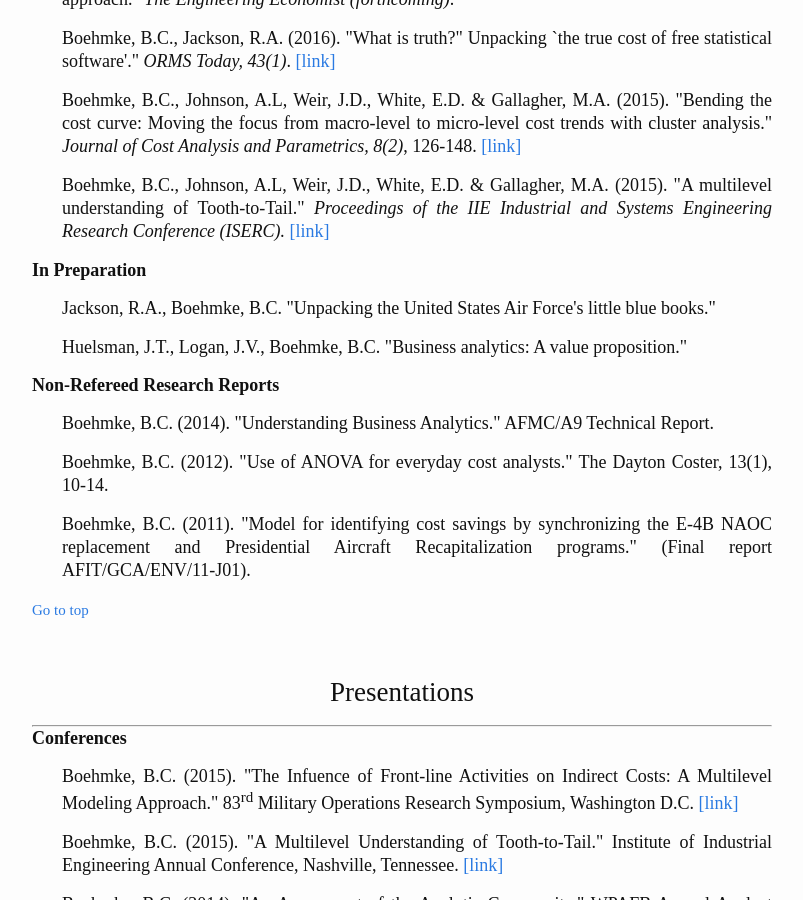
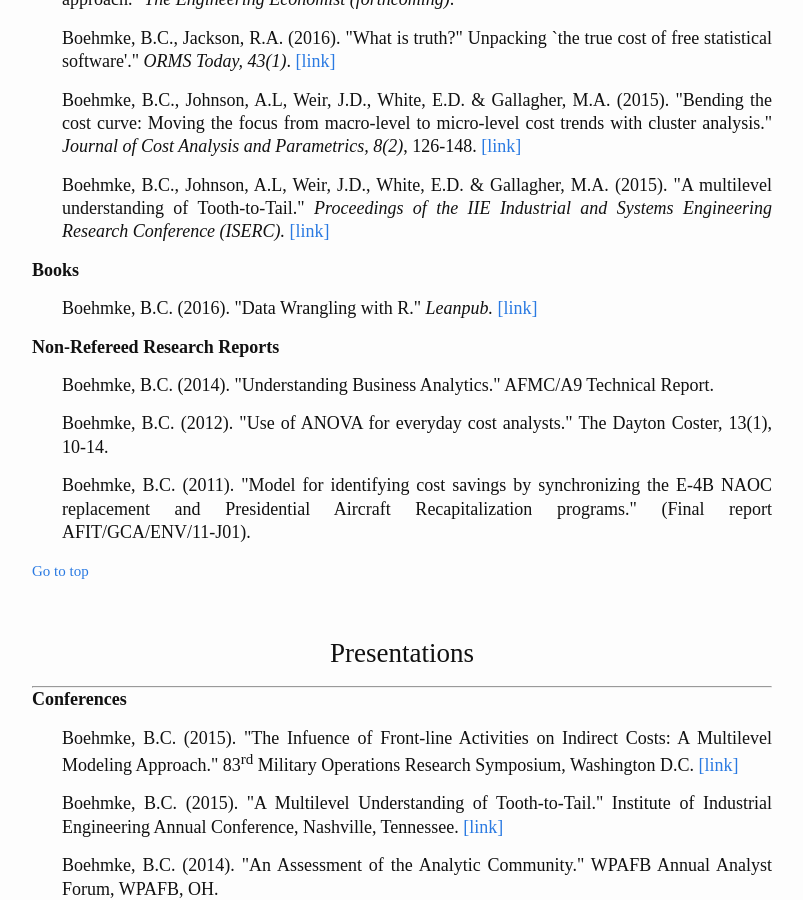
Before and after one commit to bradleyboehmke/bradleyboehmke, a Jekyll site: the page built from cv.md, in a window 1280 px wide and 900 px high, scrolled down 3873 px. Shown: the whole window, without its empty margins (238-1041 px from the left). Built offline with Jekyll 4.4.1, drawn with Linux system fonts in a browser that asks for light colours.

Commit message:
Update cv.md

```diff
--- a/cv.md
+++ b/cv.md
@@ -165,13 +165,10 @@ Boehmke, B.C., Johnson, A.L, Weir, J.D., White, E.D. & Gallagher, M.A. (2015).
 </ul>
 
 
-<strong>In Preparation</strong>
+<strong>Books</strong>
 <ul>
 <p>
-Jackson, R.A., Boehmke, B.C. "Unpacking the United States Air Force's little blue books."
-</p>
-<p>
-Huelsman, J.T., Logan, J.V., Boehmke, B.C. "Business analytics: A value proposition."
+Boehmke, B.C. (2016). "Data Wrangling with R." <em>Leanpub.</em> <a href="https://leanpub.com/datawranglingwithr">[link]</a>
 </p>
 </ul>
 
```
